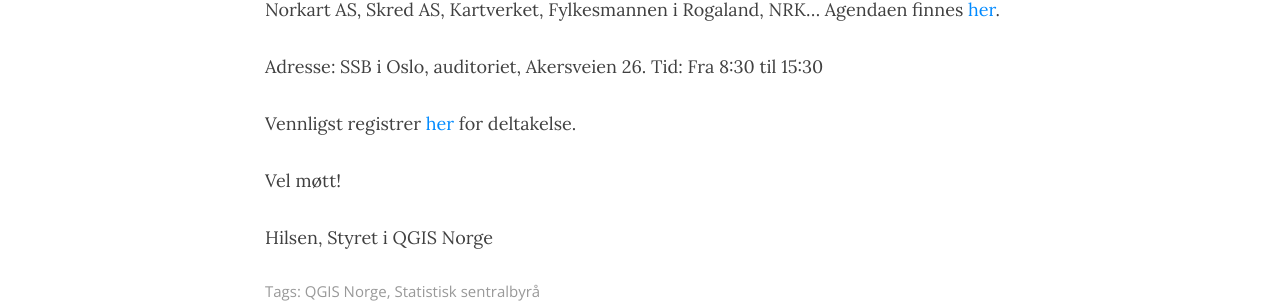
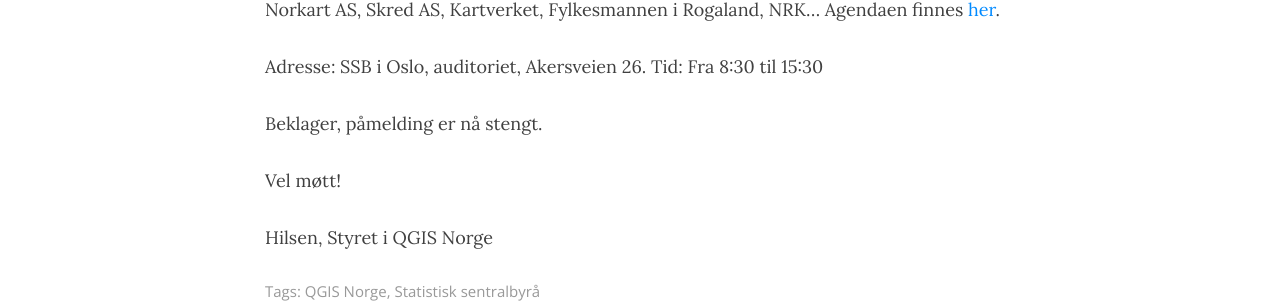
Before and after one commit to qgisnorge/qgisnorge.github.io, a Jekyll site: the page built from _posts/2018-08-10-QGIS_seminar.md, in a window 1280 px wide and 1215 px high. Shown: the part 443-748 px from the top of the window. Built offline with Jekyll 4.4.1, drawn with Linux system fonts in a browser that asks for light colours; nearby versions of some CDN libraries; comment, search, counter and statistics services are not loaded.

Commit message:
Update 2018-08-10-QGIS_seminar.md
stengt påmeldingskjema for seminaret

```diff
--- a/_posts/2018-08-10-QGIS_seminar.md
+++ b/_posts/2018-08-10-QGIS_seminar.md
@@ -15,7 +15,7 @@
 Tid: Fra 8:30 til 15:30
 
 
-Vennligst registrer [her](https://docs.google.com/forms/d/1WetpzzqOQRUJUxBr5kp0nkyg1LZWLhA133bLRSPItfA/edit) for deltakelse.
+Beklager, påmelding er nå stengt.
 
 Vel møtt!
 
```
